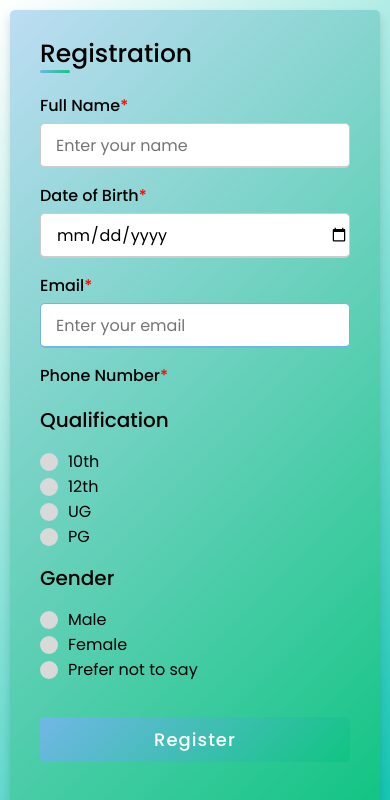
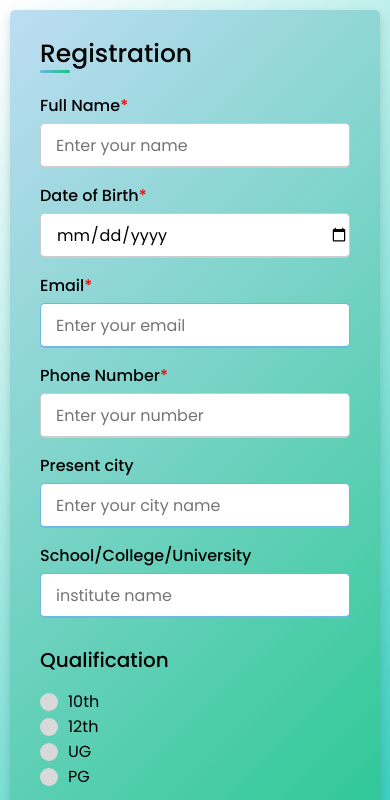
Before and after one commit to heyAfsar/RegisterationFormHTML, a plain HTML site: page index.html in a window 390 px wide. Shown: the top 800 px of the page. Drawn offline with Linux system fonts and the light colour scheme.

Commit message:
removed scroll

```diff
--- a/app.js
+++ b/app.js
@@ -54,7 +54,6 @@ var qual = document.getElementsByName("c");
         "gender":gender
       });
 
-      console.log(data);
       fetch(' https://registration-eta.vercel.app/register',{
         method: 'post',
         body:data,
--- a/style.css
+++ b/style.css
@@ -140,10 +140,10 @@ form .user-details .input-box{
   form .category{
     width: 100%;
   }
-  .content form .user-details{
+  /* .content form .user-details{
     max-height: 300px;
     overflow-y: scroll;
-  }
+  } */
   .user-details::-webkit-scrollbar{
     width: 5px;
   }
```
